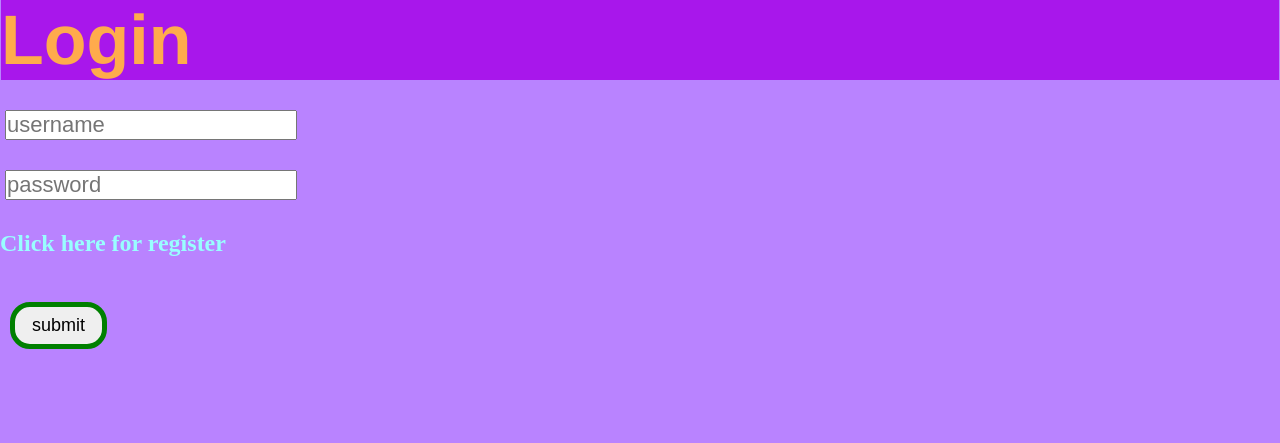
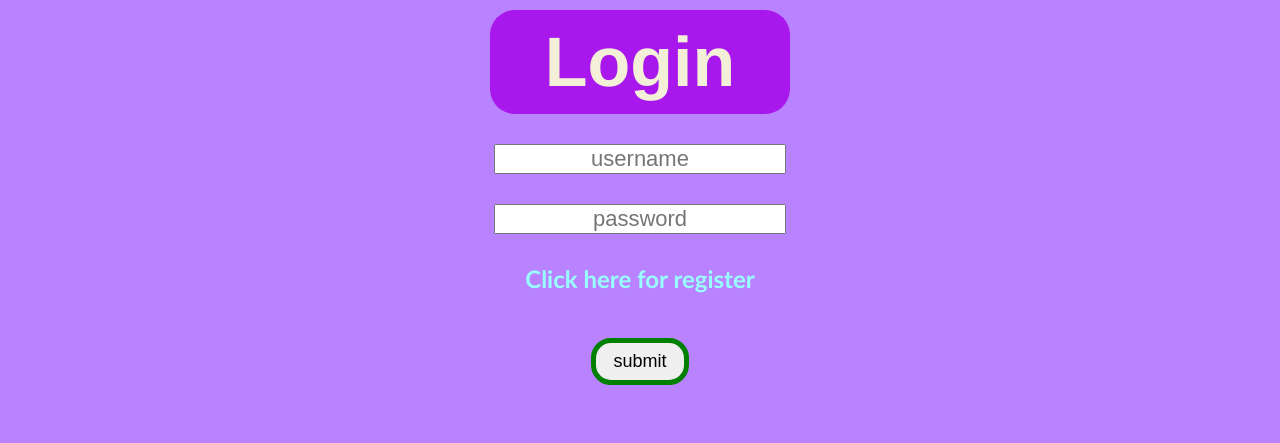
Before and after one commit to shubham211195/assingment2.github.io, a plain HTML site: page index.html in a window 1280 px wide. Drawn offline with Linux system fonts and the light colour scheme.

Commit message:
Update index.css

```diff
--- a/index.css
+++ b/index.css
@@ -1,7 +1,11 @@
 *{
+    text-align: center;
     text-decoration: none;
     margin: 0;
     padding: 0;
+}
+#new{
+    text-align: center;
 }
 .inp{
     display: block;
@@ -12,14 +16,20 @@ body{
     background-color:#B983FF;
 }
 h2{
+    font-family: 'Gill Sans', 'Gill Sans MT', Calibri, 'Trebuchet MS', sans-serif;
     color: #99FEFF;
 }
+#sm{
+    margin-right: 200px;
+}
 h1{
+    padding: 12px;
+    border-radius: 25px;
     font-family: 'Franklin Gothic Medium', 'Arial Narrow', Arial, sans-serif;
     background-color: rgb(168, 23, 235);
     font-size: 70px;
     margin: 0px 1px;
-    color:#FFAB4C;
+    color:#F3F0D7;
 }
 button{
     border: 5px solid green;
@@ -28,3 +38,10 @@ button{
     margin: 45px 10px;
     padding: 8px 17px;
 }
+.centre{
+    display:inline-block;
+    margin-right: auto;
+    margin-left: auto;
+    padding: 10px;
+    border-radius: 25px;
+}
```
